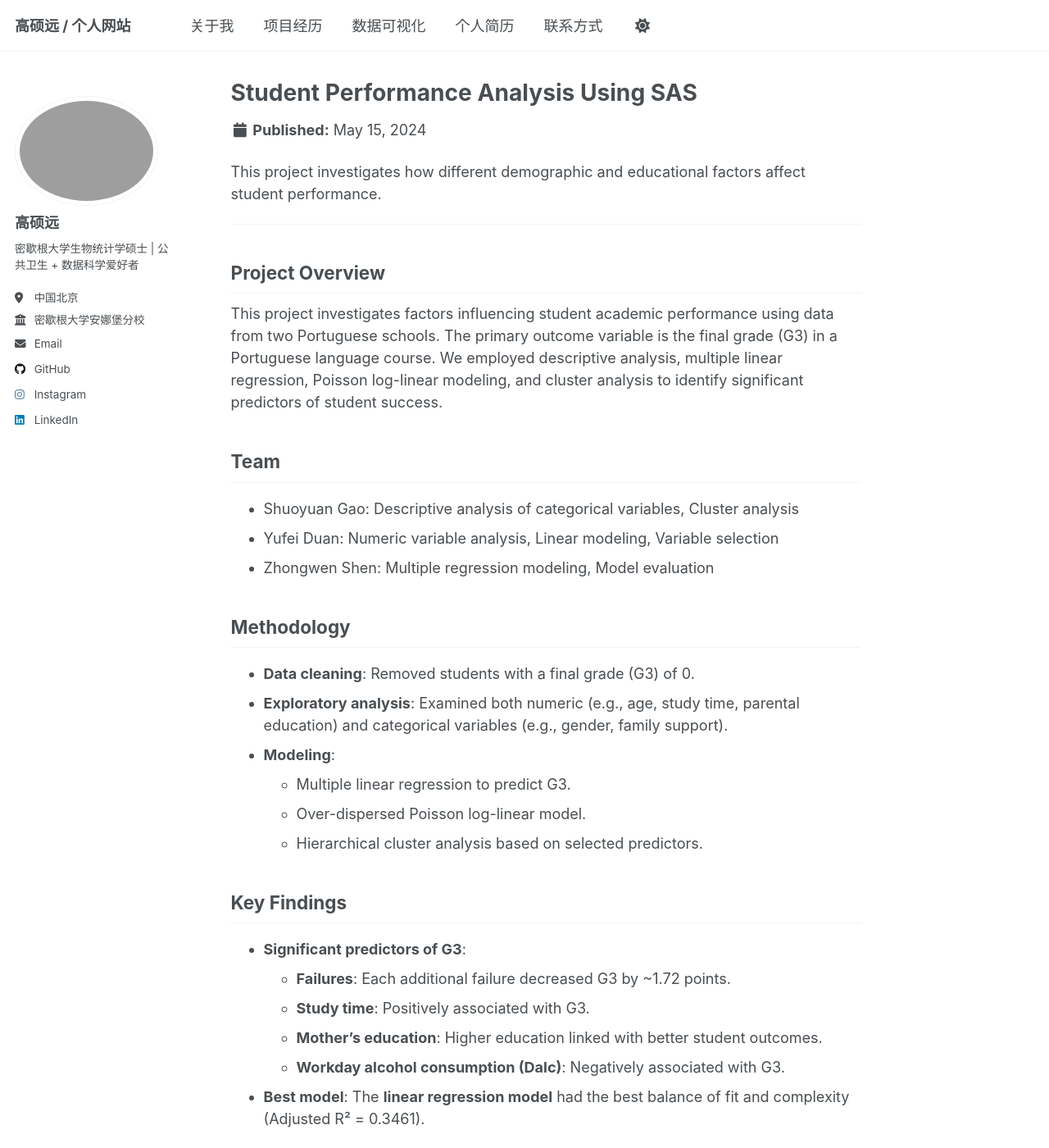
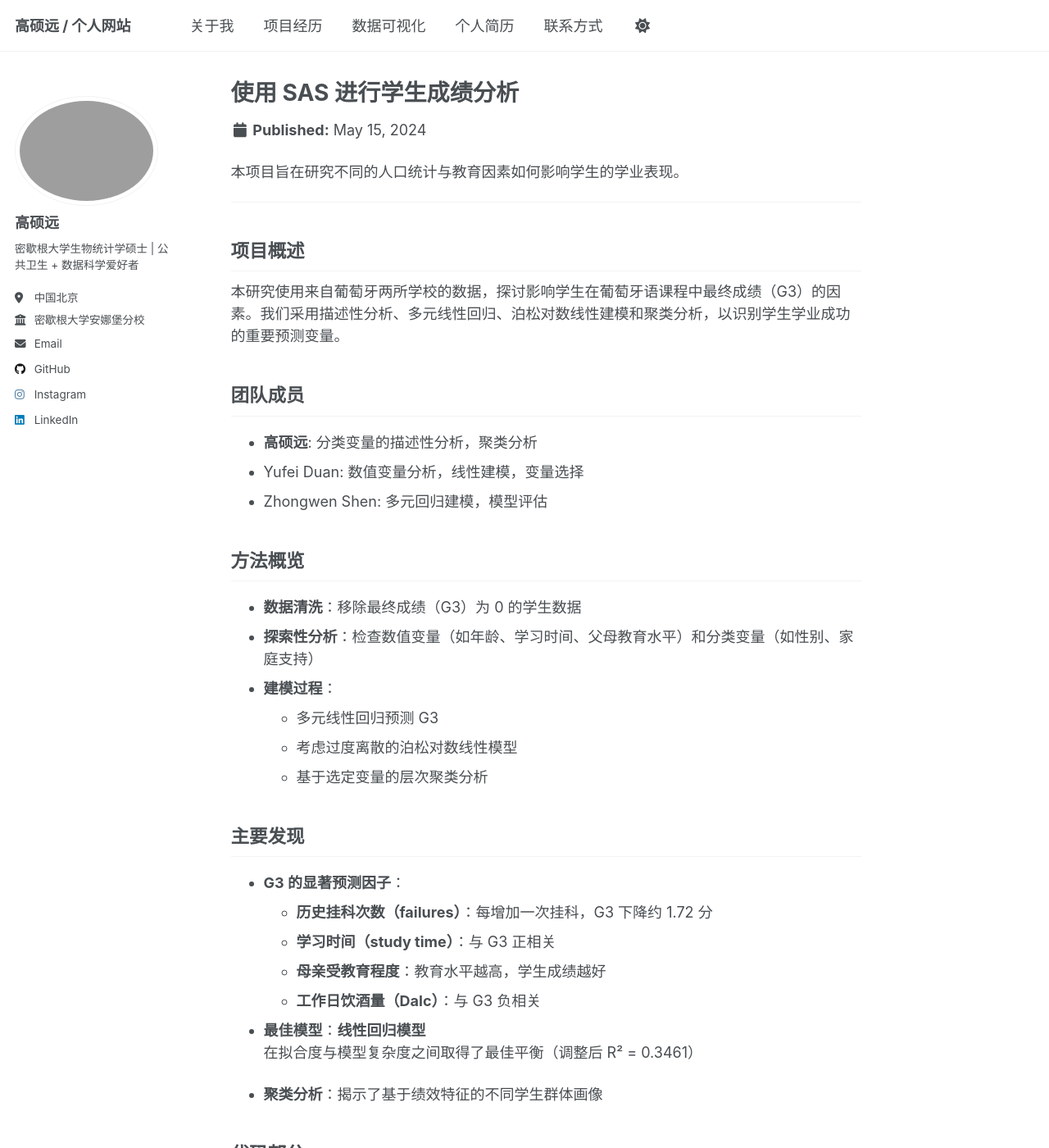
Before and after one commit to GSYH/zh, a Jekyll site: the page built from _portfolio/student-performance.md, in a window 1280 px wide and 1400 px high. Shown: the whole window at 82% size. Built offline with Jekyll 4.4.1, drawn with Linux system fonts in a browser that asks for light colours; some of the changed text lies outside the part shown.

Commit message:
Update student-performance.md

````diff
--- a/_portfolio/student-performance.md
+++ b/_portfolio/student-performance.md
@@ -1,53 +1,52 @@
 ---
-title: "Student Performance Analysis Using SAS"
+title: "使用 SAS 进行学生成绩分析"
 permalink: /projects/student-performance/
 author_profile: true
 collection: portfolio
 date: 2024-05-15
 ---
 
-This project investigates how different demographic and educational factors affect student performance.
+本项目旨在研究不同的人口统计与教育因素如何影响学生的学业表现。
 
 ---
 
-## Project Overview
+## 项目概述
 
-This project investigates factors influencing student academic performance using data from two Portuguese schools. The primary outcome variable is the final grade (G3) in a Portuguese language course. We employed descriptive analysis, multiple linear regression, Poisson log-linear modeling, and cluster analysis to identify significant predictors of student success.
+本研究使用来自葡萄牙两所学校的数据，探讨影响学生在葡萄牙语课程中最终成绩（G3）的因素。我们采用描述性分析、多元线性回归、泊松对数线性建模和聚类分析，以识别学生学业成功的重要预测变量。
 
-## Team
-- Shuoyuan Gao: Descriptive analysis of categorical variables, Cluster analysis
-- Yufei Duan: Numeric variable analysis, Linear modeling, Variable selection
-- Zhongwen Shen: Multiple regression modeling, Model evaluation
+## 团队成员
+- **高硕远**: 分类变量的描述性分析，聚类分析
+- Yufei Duan: 数值变量分析，线性建模，变量选择
+- Zhongwen Shen: 多元回归建模，模型评估
 
-## Methodology
+## 方法概览
 
-- **Data cleaning**: Removed students with a final grade (G3) of 0.
-- **Exploratory analysis**: Examined both numeric (e.g., age, study time, parental education) and categorical variables (e.g., gender, family support).
-- **Modeling**:
-  - Multiple linear regression to predict G3.
-  - Over-dispersed Poisson log-linear model.
-  - Hierarchical cluster analysis based on selected predictors.
+- **数据清洗**：移除最终成绩（G3）为 0 的学生数据
+- **探索性分析**：检查数值变量（如年龄、学习时间、父母教育水平）和分类变量（如性别、家庭支持）
+- **建模过程**：
+  - 多元线性回归预测 G3
+  - 考虑过度离散的泊松对数线性模型
+  - 基于选定变量的层次聚类分析
 
-## Key Findings
+## 主要发现
 
-- **Significant predictors of G3**:
-  - **Failures**: Each additional failure decreased G3 by ~1.72 points.
-  - **Study time**: Positively associated with G3.
-  - **Mother’s education**: Higher education linked with better student outcomes.
-  - **Workday alcohol consumption (Dalc)**: Negatively associated with G3.
+- **G3 的显著预测因子**：
+  - **历史挂科次数（failures）**：每增加一次挂科，G3 下降约 1.72 分
+  - **学习时间（study time）**：与 G3 正相关
+  - **母亲受教育程度**：教育水平越高，学生成绩越好
+  - **工作日饮酒量（Dalc）**：与 G3 负相关
 
-- **Best model**: The **linear regression model** had the best balance of fit and complexity (Adjusted R² = 0.3461).
+- **最佳模型**：**线性回归模型**在拟合度与模型复杂度之间取得了最佳平衡（调整后 R² = 0.3461）
 
-- **Clustering** revealed distinct student profiles based on performance-related features.
+- **聚类分析**：揭示了基于绩效特征的不同学生群体画像
 
+## 代码部分
 
+本项目识别了影响学生成绩的重要学术和社会人口学因素，为教育工作者和政策制定者提供了宝贵的参考。
 
-## Code Part
+## 🔍 分析方法
 
-This study identifies critical academic and socio-demographic factors affecting student performance. The analysis offers valuable insights for educators and policymakers aiming to support diverse student needs.
-## 🔍 Methods
-
-The analysis was performed using SAS. Below is a snippet of the SAS code used in the analysis:
+本分析采用 SAS 完成。以下是部分使用的 SAS 代码示例：
 
 ```sas
 proc import datafile="/path/student-marks.csv" out=student dbms=csv replace;
@@ -65,10 +64,10 @@ proc logistic data=student_clean;
 run;
 ```
 
-### 📎 Full Report
+### 📎 完整报告
 
-[📄 View Full Report (PDF)](/files/student_performance_report.pdf)
+[📄 点击阅读完整报告 (PDF)](/files/student_performance_report.pdf)
 
-## Reference
+## 参考文献
 
 Cortez, Paulo. (2014). *Student Performance*. UCI Machine Learning Repository. [https://doi.org/10.24432/C5TG7T](https://doi.org/10.24432/C5TG7T)
````
